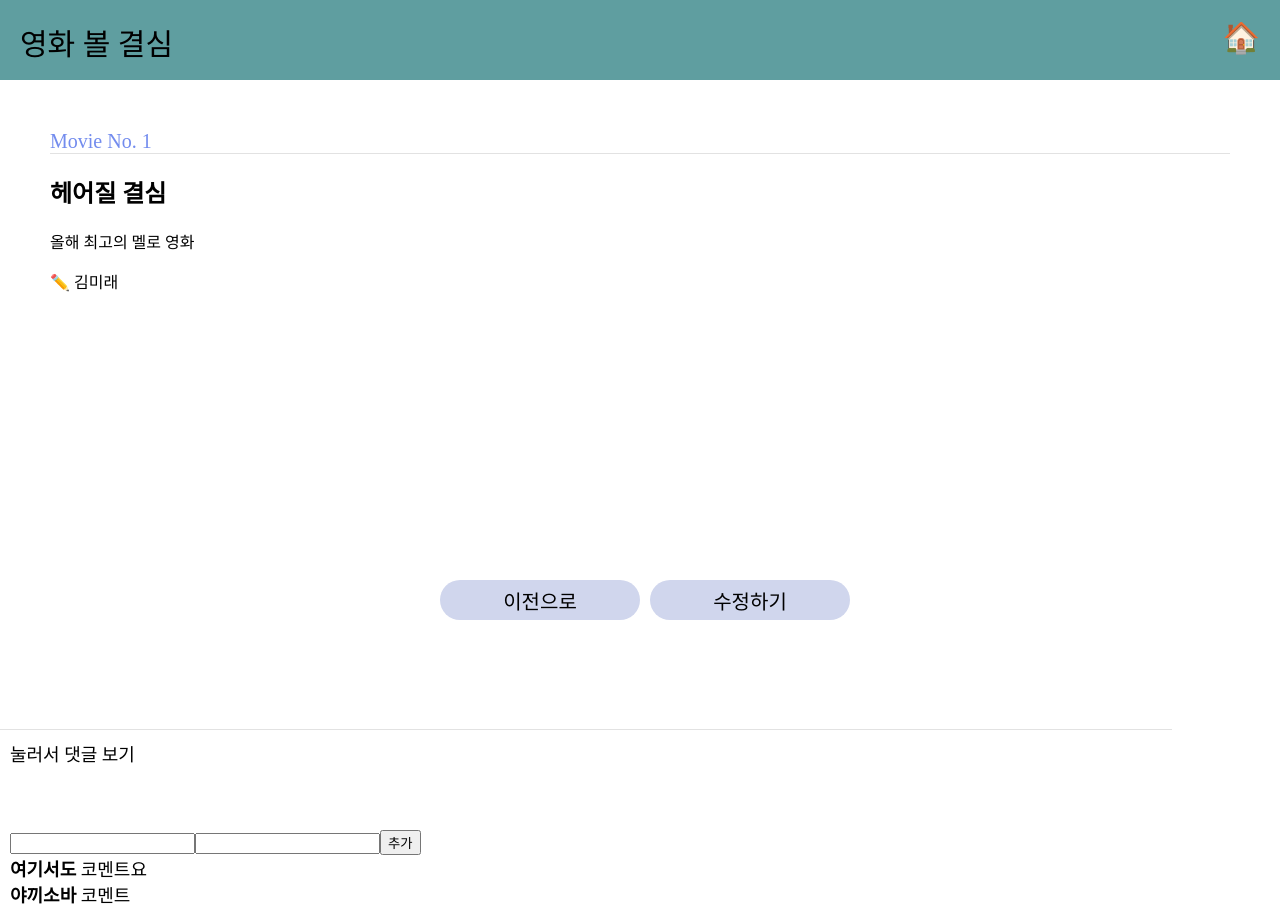
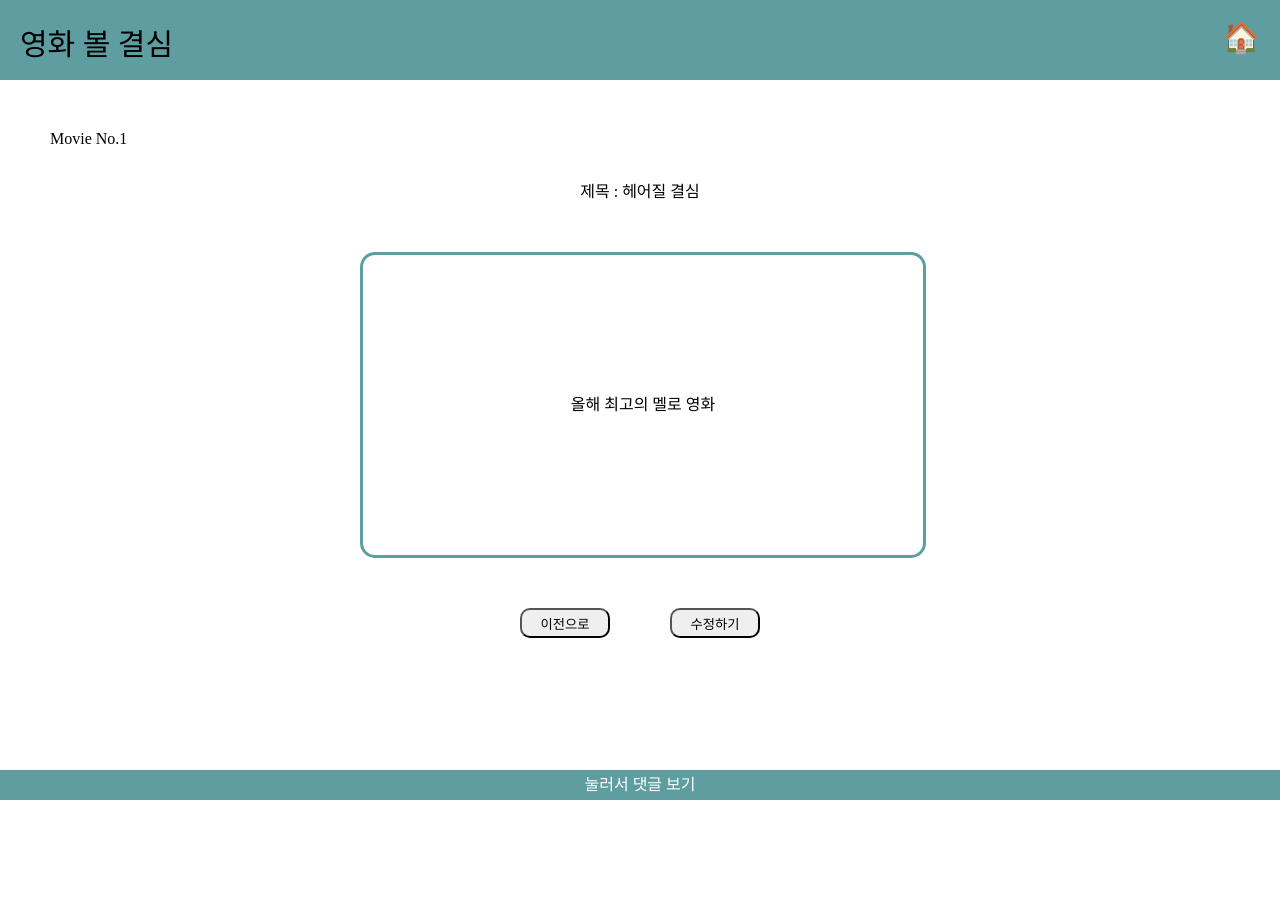
Before and after one commit to MiraeKim1031/mymovielist, a React (Create React App) app: page /page/1 in a window 1280 px wide. After the commit the page ends 800 px from the top, so only its background shows below. Built offline with nearby package versions, Linux system fonts and the light colour scheme; data requests are answered from the project's data file.

Commit message:
commit 1018(merged)

```diff
--- a/db.json
+++ b/db.json
@@ -54,6 +54,12 @@
       "movieId": "2",
       "commentAuthor": "헤어질 결심",
       "commentBody": "코멘트"
+    },
+    {
+      "id": 17,
+      "movieId": "1",
+      "commentAuthor": "ssd",
+      "commentBody": "dfdfdf"
     }
   ]
 }
--- a/src/components/Comment.jsx
+++ b/src/components/Comment.jsx
@@ -1,13 +1,11 @@
 import React, { useState } from 'react';
 import { useDispatch } from 'react-redux';
+import { useParams } from 'react-router-dom';
 import styled from 'styled-components';
-import Comments from './Comments';
 import { __addComment } from '../redux/modules/commentsSlice';
-import { useParams } from 'react-router-dom';
-
-const Comment = ({ children }) => {
+const Comment = () => {
    const { id } = useParams();
-   const [commentOpen, setCommentOpen] = useState(false);
+   const [open, setOpen] = useState(false);
    const dispatch = useDispatch();
    const [comment, setComment] = useState({
       id: 0,
@@ -16,29 +14,31 @@ const Comment = ({ children }) => {
       commentBody: '',
    });
 
-   const onCommentSubmitHandler = () => {
+   const commentOnsumitHandler = () => {
       dispatch(__addComment(comment));
    };
 
    return (
-      <CommentArea commentOpen={commentOpen}>
-         <CommentBtn
-            type='button'
+      <>
+         <Wrap open={open}>
+            <div
                onClick={() => {
-               setCommentOpen((commentOpen) => !commentOpen);
+                  setOpen((open) => !open);
                }}>
-            {commentOpen ? '눌러서 댓글 내리기' : '눌러서 댓글 보기'}
-         </CommentBtn>
-         <CommentAddForm>
+               {open ? '눌러서 댓글 내리기' : '눌러서 댓글 보기'}
+            </div>
+            <wrap>
+               <Btnbox>
                   <form
                      onSubmit={(e) => {
                         e.preventDefault();
-                  onCommentSubmitHandler(comment);
+                        commentOnsumitHandler(comment);
                      }}>
                      <input
                         type='text'
-                  onChange={(ev) => {
-                     const { value } = ev.target;
+                        placeholder='이름'
+                        onChange={(e) => {
+                           const { value } = e.target;
                            setComment({
                               ...comment,
                               commentAuthor: value,
@@ -47,43 +47,74 @@ const Comment = ({ children }) => {
                      />
                      <input
                         type='text'
-                  onChange={(ev) => {
-                     const { value } = ev.target;
+                        placeholder='내용'
+                        onChange={(e) => {
+                           const { value } = e.target;
                            setComment({
                               ...comment,
                               commentBody: value,
                            });
                         }}
                      />
-               <button>추가</button>
+                     <button>추가하기</button>
                   </form>
-         </CommentAddForm>
-         <Comments>{children}</Comments>
-      </CommentArea>
+               </Btnbox>
+            </wrap>
+         </Wrap>
+      </>
    );
 };
 
 export default Comment;
 
-const CommentArea = styled.div`
-   height: ${({ commentOpen }) => (commentOpen ? '300px' : '50px')};
+const Wrap = styled.div`
+   width: 100%;
+   background-color: white;
+   height: ${({ open }) => (open ? '200px' : '30px')};
    position: absolute;
-   bottom: 0px;
-   left: 0px;
+   bottom: 0;
+   left: 0;
+   transition: height 400ms ease-in-out;
+   > div {
+      position: fixed;
       width: 100%;
-   background-color: #fff;
-   transition: height 400ms ease-in-out;
-   width: 90%;
-   font-size: large;
-   cursor: pointer;
-   border-top: 1px solid #e2e2e2;
-   padding: 10px;
+      background-color: cadetblue;
+      height: 30px;
+      line-height: 30px;
+      color: white;
+      text-align: center;
+   }
+   overflow: scroll;
 `;
 
-const CommentBtn = styled.div`
-   height: 90px;
+const Btnbox = styled.div`
+   form {
+      display: flex;
+      margin-top: 60px;
+      justify-content: space-evenly;
+   }
+   input {
+      border: 2px solid cadetblue;
+      border-radius: 5px;
+      height: 20px;
+   }
+   input:nth-child(2) {
+      width: 400px;
+   }
+   input:focus {
+      outline: none;
+   }
+   button {
+      width: 200px;
+      height: 26px;
+      background-color: cadetblue;
+      color: white;
+      border: none;
+      border-radius: 5px;
+   }
+   button:hover {
+      opacity: 0.8;
+      color: black;
+      cursor: pointer;
+   }
 `;
-
-const CommentAddForm = styled.div`
-   height: -70px;
-`;
--- a/src/components/Movie.jsx
+++ b/src/components/Movie.jsx
@@ -17,16 +17,16 @@ const Movie = ({ movieData }) => {
    };
 
    const onViewHandler = () => {
-      navigate(`/page/${movieData.id}`);
+      navigate(`/page/${movieData.id}`)
    }
 
    return (
       <MovieBox>
-         <UserInfo>
+         <div>
             ✏️{movieData.author}
             <h2>{movieData.title}</h2>
-            <Lines>{movieData.body}</Lines>
-         </UserInfo>
+            <span>{movieData.body}</span>
+         </div>
          <Btns>
             <Btn onClick={onClickDeleteHandler}>🗑</Btn>
             <Btn onClick={onClickChangeHandler}>
@@ -44,33 +44,19 @@ export default Movie;
 
 const MovieBox = styled.div`
    background-color: transparent;
-   width: 400px;
-   height: 110px;
+   width: 450px;
+   height: auto;
    border-radius: 15px;
    border: 2px solid black;
    display: flex;
    justify-content: space-between;
    margin-bottom: 10px;
    box-sizing: content-box;
-   overflow: auto;
+   overflow: hidden;
    padding: 15px 20px;
 `;
-
-const Lines = styled.p`
-   white-space: nowrap;
-   overflow: hidden;
-   text-overflow: ellipsis;
-`
-
-const UserInfo = styled.div`
-   overflow: hidden;
-   text-overflow: ellipsis;
-   word-break: break-all;
-`
-
 const Btns = styled.div`
     width: 30px;
-    margin-left: 10px;
 `;
 
 const Btn = styled.button`
--- a/src/pages/Page.jsx
+++ b/src/pages/Page.jsx
@@ -1,14 +1,22 @@
-import React, { Children, useEffect, useState } from 'react';
+import React from 'react';
+import Layout from '../components/Layout';
+import styled from 'styled-components';
+import { useState } from 'react';
+import { useEffect } from 'react';
+import { useNavigate, useParams } from 'react-router-dom';
 import { useDispatch, useSelector } from 'react-redux';
-import { useParams } from 'react-router-dom';
-import styled from 'styled-components';
-import Layout from '../components/Layout';
-import { __getMovie } from '../redux/modules/movieSlice';
+import { __addMovie, __getMovie } from '../redux/modules/movieSlice';
 import Comment from '../components/Comment';
 
 const Page = () => {
    const { id } = useParams();
+   const navigate = useNavigate();
+   console.log(id);
+
+   const [isEdit, setEdit] = useState(false);
+   const [input, setInput] = useState();
    const { isLoading, error, movie } = useSelector((state) => state.movie);
+   console.log(movie);
    const dispatch = useDispatch();
 
    useEffect(() => {
@@ -16,63 +24,119 @@ const Page = () => {
    }, [dispatch]);
 
    if (isLoading) {
-      return <div> 로딩 중 ... </div>;
+      return <div>로딩중</div>;
    }
 
    if (error) {
-      return <div> {error.message} </div>;
+      return <div>{error.mesasage}</div>;
    }
+
+   const onClickChangeHandler = () => {
+      if (input.trim() === '') {
+         return alert('텍스트를 입력하세요');
+      }
+      dispatch(__addMovie({ ...movie, body: input }));
+      setEdit(false);
+   };
+
+   console.log(movie);
 
    return (
       <Layout>
-         <PageContent>
-            <div>
-               <ContentFirstLine>Movie No. {movie.id}</ContentFirstLine>
-               <h2>{movie.title}</h2>
-               <p>{movie.body}</p>
-               ✏️ {movie.author}
-            </div>
-            <div>
-               <Btns>
-                  <PageBtn>이전으로</PageBtn>
-                  {movie.isDone === false ? <PageBtn>수정하기</PageBtn> : null}
-               </Btns>
-               <Comment>{Children}</Comment>
-            </div>
-         </PageContent>
+         <div>Movie No.{movie.id}</div>
+         {isEdit ? (
+            <Wrap>
+               <ContentWrap>
+                  <span>제목 : {movie.title}</span>
+                  <Content>
+                     {!isEdit ? (
+                        <div>{movie.body}</div>
+                     ) : (
+                        <textarea
+                           value={input}
+                           placeholder={'내용을 입력해주세요'}
+                           onChange={(e) => {
+                              setInput(e.target.value);
+                           }}></textarea>
+                     )}
+                  </Content>
+               </ContentWrap>
+               <Btn>
+                  <button
+                     onClick={() => {
+                        navigate('/movies');
+                     }}>
+                     이전으로
+                  </button>
+                  <button onClick={onClickChangeHandler}>저장하기</button>
+               </Btn>
+            </Wrap>
+         ) : (
+            <Wrap>
+               <ContentWrap>
+                  <span>제목 : {movie.title}</span>
+                  <Content>
+                     {!isEdit ? (
+                        <div>{movie.body}</div>
+                     ) : (
+                        <textarea
+                           onChange={(e) => {
+                              setInput(e.target.value);
+                           }}></textarea>
+                     )}
+                  </Content>
+               </ContentWrap>
+               <Btn>
+                  <button
+                     onClick={() => {
+                        navigate('/movies');
+                     }}>
+                     이전으로
+                  </button>
+                  {movie.isDone === false ? (
+                     <button onClick={() => setEdit(true)}>수정하기</button>
+                  ) : null}
+               </Btn>
+            </Wrap>
+         )}
+         <Comment />
       </Layout>
    );
 };
 
 export default Page;
 
-const PageContent = styled.div`
-   justify-content: space-between;
-   display: flex;
-   flex-direction: column;
-   height: 500px;
+const Wrap = styled.div`
+   height: 100%;
+   padding: 30px;
+   align-items: center;
+   justify-content: center;
+   gap: 40px;
+`;
+const ContentWrap = styled.div`
+   text-align: center;
+   width: 50%;
+   margin: 0 auto;
 `;
 
-const ContentFirstLine = styled.div`
-   font-size: 20px;
-   color: #738cee;
-   border-bottom: 1px solid #e2e2e2;
+const Content = styled.div`
+   width: 100%;
+   height: 300px;
+   border: 3px solid cadetblue;
+   border-radius: 15px;
+   margin: 50px auto;
+   line-height: 300px;
 `;
 
-const Btns = styled.div`
+const Btn = styled.div`
+   width: 300px;
+   margin: 50px auto;
    display: flex;
-   justify-content: center;
+   justify-content: space-around;
+   button {
+      width: 90px;
+      height: 30px;
+      border-radius: 10px;
+      cursor: pointer;
+   }
 `;
-
-const PageBtn = styled.button`
-   background-color: #d0d6ed;
-   width: auto;
-   min-width: 200px;
-   height: 40px;
-   border-radius: 20px;
-   cursor: pointer;
-   font-size: 20px;
-   border: 1px solid transparent;
-   margin-bottom: 10px;
-   margin-left: 10px;
-`;
```
Also changed, not shown: src/redux/modules/commentsSlice.js (+14 -9 lines), src/redux/modules/movieSlice.js (+56 -12 lines), src/redux/modules/moviesSlice.js (+9 -7 lines). Lines whose indentation alone changed are shown as unchanged.
